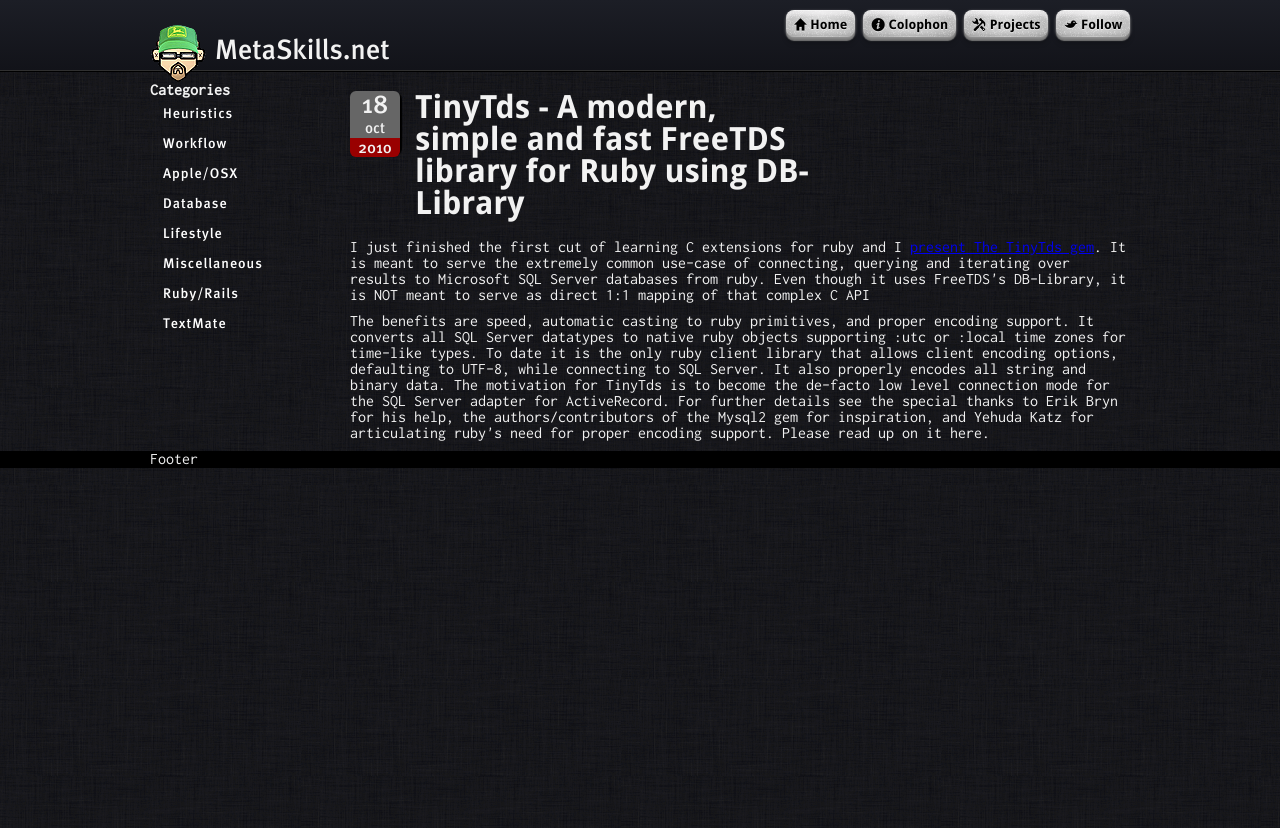
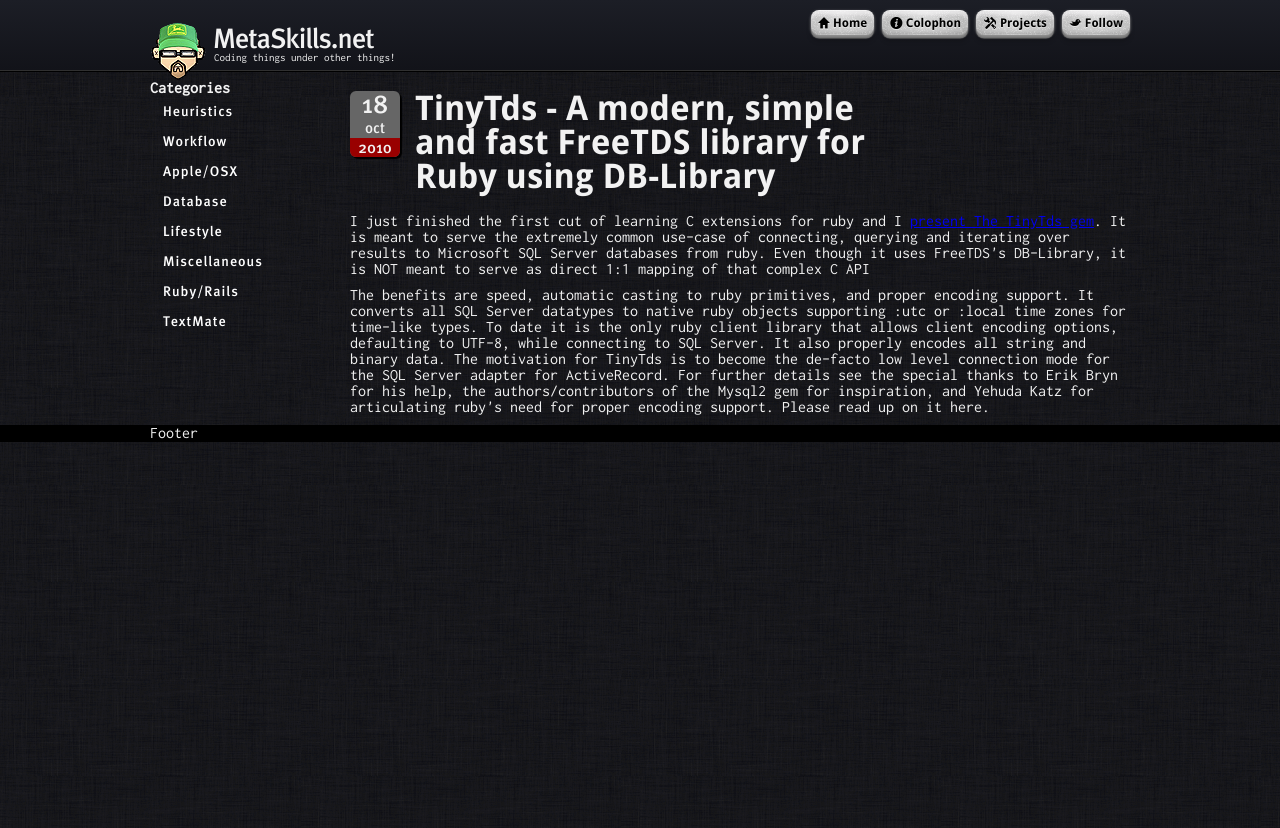
Before and after one commit to codefriendly/metaskills.net, a Jekyll site: the page built from _posts/2010-10-18-tinytds-a-modern-simple-and-fast-freetds-library-for-ruby-using-db-library.html, in a window 1280 px wide. Shown: the top 828 px of the page. Built offline with Jekyll 4.4.1, drawn with Linux system fonts in a browser that asks for light colours.

Commit message:
Masthead and left nav work.

```diff
--- a/_includes/header.html
+++ /dev/null
@@ -1,8 +0,0 @@
-<nav>
-  <ul>
-    <li><a href="#" class="button" data-icon="H">Home</a></li>
-    <li><a href="#" class="button" data-icon="i">Colophon</a></li>
-    <li><a href="#" class="button" data-icon="x">Projects</a></li>
-    <li><a href="http://twitter.com/metaskills" class="button" data-icon="B">Follow</a></li>
-  </ul>
-</nav>
--- a/_layouts/default.html
+++ b/_layouts/default.html
@@ -14,18 +14,28 @@
   </head>
   <body>
     <header id="mast">
-      <section>{% include header.html %}</section>
+      <div class="content">
+        <section id="identity" >
+          <img width="57" height="57" src="/apple-touch-icon-57x57-precomposed.png" />
+          <div>MetaSkills.net</div>
+          <div>Coding things under other things!</div>
+        </section>
+        <nav>
+          <ul>
+            <li><a href="#" class="button" data-icon="H">Home</a></li>
+            <li><a href="#" class="button" data-icon="i">Colophon</a></li>
+            <li><a href="#" class="button" data-icon="x">Projects</a></li>
+            <li><a href="http://twitter.com/metaskills" class="button" data-icon="B">Follow</a></li>
+          </ul>
+        </nav>
+      </div>
     </header>
     <section id="page">
       <section id="content">
         {{ content }}
       </section>
       <nav>
-        <header id="logo" >
-          <img width="57" height="57" src="/apple-touch-icon-57x57-precomposed.png" />
-          <div>MetaSkills.net</div>
-        </header>
-        <h2>Categories</h2>
+        <h3>Categories</h3>
         <ul>
           <li><a href="/heuristics">Heuristics</a></li>
           <li><a href="/workflow">Workflow</a></li>
--- a/resource/site.css
+++ b/resource/site.css
@@ -1,3 +1,11 @@
+ /*---------------------------------------------------------------------------------------------*\
++-------------------------------------------------------------------------------------------------+
+|    \  |        |          / ___|| | __(_) | | ___   _ __   ___| |_                              |
+|   |\/ |   _ \  __|   _` | \___ \| |/ /| | | |/ __| | '_ \ / _ \ __|  |  Meta Theme for Jekyll   |
+|   |   |   __/  |    (   |  ___) |   < | | | |\__ \_| | | |  __/ |_   |  ----------------------- |
+|  _|  _| \___| \__| \__,_| |____/|_|\_\|_|_|_||___/_)_| |_|\___|\__|  |  Copyright (c) 2006-2011 |
+|  C o d i n g   t h i n g s   u n d e r   o t h e r   t h i n g s !!  |  By: Ken Collins         |
++------------------------------------------------------------------------------------------------*/
 /* Fonts */
 /* Pictos Font - Copyright © 2010 Drew Wilson http://www.drewwilson.com - This font is NOT free! */
 @font-face {
@@ -54,35 +62,103 @@
     -moz-box-shadow: 0 1px 0 black;
     -webkit-box-shadow: 0 1px 0 black;
     box-shadow: 0 1px 0 black; }
-    body header#mast section {
+    body header#mast div.content {
       width: 980px;
       margin: 0px auto;
       position: relative; }
-      body header#mast section nav {
+      body header#mast div.content section#identity {
+        height: 57px;
+        float: left; }
+        body header#mast div.content section#identity * {
+          display: block;
+          position: absolute; }
+        body header#mast div.content section#identity img {
+          top: 23px;
+          left: 0; }
+        body header#mast div.content section#identity div:nth-child(2) {
+          top: 21px;
+          left: 63px;
+          font-family: MetaMedRoman, sans-serif;
+          font-size: 28px;
+          letter-spacing: -1px; }
+        body header#mast div.content section#identity div:nth-child(3) {
+          top: 52px;
+          left: 64px;
+          font-size: 11px; }
+      body header#mast div.content nav {
         float: right;
         padding: 10px 0 0 0; }
-        body header#mast section nav li {
+        body header#mast div.content nav li {
           display: inline; }
   body section#page {
     width: 980px;
     margin: 0px auto; }
+    body section#page section#content {
+      float: right;
+      width: 780px;
+      padding-top: 20px; }
+      body section#page section#content h1, body section#page section#content h2, body section#page section#content h3, body section#page section#content h4 {
+        font-family: MetaDroidSans, Helvetica sans-serif;
+        font-size: 32px;
+        line-height: 1em; }
+      body section#page section#content h1 {
+        font-size: 34px;
+        width: 60%; }
+      body section#page section#content p {
+        margin: 10px 0;
+        line-height: 1em; }
+      body section#page section#content article#post header:after {
+        content: ".";
+        display: block;
+        height: 0;
+        clear: both;
+        visibility: hidden; }
+      body section#page section#content article#post header h1 {
+        width: 450px;
+        float: left;
+        margin: 0 0 10px 0; }
+      body section#page section#content article#post header time {
+        width: 50px;
+        height: 64px;
+        display: block;
+        float: left;
+        padding-bottom: 2px;
+        margin-right: 15px;
+        background-color: #666;
+        -moz-border-radius: 6px;
+        -webkit-border-radius: 6px;
+        border-radius: 6px;
+        -moz-box-shadow: 2px 2px 1px black;
+        -webkit-box-shadow: 2px 2px 1px black;
+        box-shadow: 2px 2px 1px black; }
+        body section#page section#content article#post header time span {
+          display: block;
+          text-align: center;
+          font-family: MetaMedRoman, sans-serif;
+          font-size: 14px;
+          text-transform: lowercase; }
+        body section#page section#content article#post header time span.day {
+          font-size: 26px;
+          line-height: 26px; }
+        body section#page section#content article#post header time span.month {
+          font-size: 15px;
+          line-height: 21px; }
+        body section#page section#content article#post header time span.year {
+          font-size: 16px;
+          line-height: 19px;
+          background-color: #900;
+          -moz-border-radius-bottomleft: 6px;
+          -webkit-border-bottom-left-radius: 6px;
+          border-bottom-left-radius: 6px;
+          -moz-border-radius-bottomright: 6px;
+          -webkit-border-bottom-right-radius: 6px;
+          border-bottom-right-radius: 6px;
+          /*@include global_shadow;*/ }
     body section#page nav {
       float: left;
       position: fixed;
       width: 180px;
-      top: 25px; }
-      body section#page nav header#logo {
-        height: 57px;
-        white-space: nowrap;
-        overflow: visible; }
-        body section#page nav header#logo * {
-          display: block;
-          position: absolute; }
-        body section#page nav header#logo div {
-          font-family: MetaMedRoman, sans-serif;
-          font-size: 28px;
-          top: 7px;
-          left: 65px; }
+      top: 80px; }
       body section#page nav ul li {
         position: relative; }
         body section#page nav ul li a, body section#page nav ul li a:link, body section#page nav ul li a:visited, body section#page nav ul li a:hover, body section#page nav ul li a:active {
@@ -140,66 +216,6 @@
           background-image: url("/resource/sprite.png");
           background-position: -20px -0px;
           background-repeat: no-repeat; }
-    body section#page #content {
-      float: right;
-      width: 780px;
-      padding-top: 20px; }
-      body section#page #content h1, body section#page #content h2, body section#page #content h3, body section#page #content h4 {
-        font-family: MetaDroidSans, Helvetica sans-serif;
-        font-size: 32px;
-        line-height: 1em; }
-      body section#page #content h1 {
-        font-size: 32px;
-        width: 60%; }
-      body section#page #content p {
-        margin: 10px 0;
-        line-height: 1em; }
-      body section#page #content article#post header:after {
-        content: ".";
-        display: block;
-        height: 0;
-        clear: both;
-        visibility: hidden; }
-      body section#page #content article#post header h1 {
-        width: 400px;
-        float: left;
-        margin: 0 0 10px 0; }
-      body section#page #content article#post header time {
-        width: 50px;
-        height: 60px;
-        display: block;
-        float: left;
-        padding-bottom: 2px;
-        margin-right: 15px;
-        background-color: #666;
-        -moz-border-radius: 6px;
-        -webkit-border-radius: 6px;
-        border-radius: 6px;
-        -moz-box-shadow: 2px 2px 1px black;
-        -webkit-box-shadow: 2px 2px 1px black;
-        box-shadow: 2px 2px 1px black; }
-        body section#page #content article#post header time span {
-          display: block;
-          text-align: center;
-          font-family: MetaMedRoman, sans-serif;
-          font-size: 14px;
-          text-transform: lowercase; }
-        body section#page #content article#post header time span.day {
-          font-size: 26px;
-          line-height: 26px; }
-        body section#page #content article#post header time span.month {
-          font-size: 15px;
-          line-height: 21px; }
-        body section#page #content article#post header time span.year {
-          font-size: 16px;
-          line-height: 19px;
-          background-color: #900;
-          -moz-border-radius-bottomleft: 6px;
-          -webkit-border-bottom-left-radius: 6px;
-          border-bottom-left-radius: 6px;
-          -moz-border-radius-bottomright: 6px;
-          -webkit-border-bottom-right-radius: 6px;
-          border-bottom-right-radius: 6px; }
   body footer#foot {
     width: 100%;
     clear: both;
@@ -213,7 +229,7 @@
   /* text */
   text-decoration: none;
   font-family: MetaDroidSans, Helvetica sans-serif;
-  font-size: 13px;
+  font-size: 12px;
   line-height: 1em;
   font-weight: bold;
   text-shadow: rgba(255, 255, 255, 0.5) 0 1px 0;
```
Also changed, not shown: _sass/site.scss (+34 -21 lines), README.txt.
